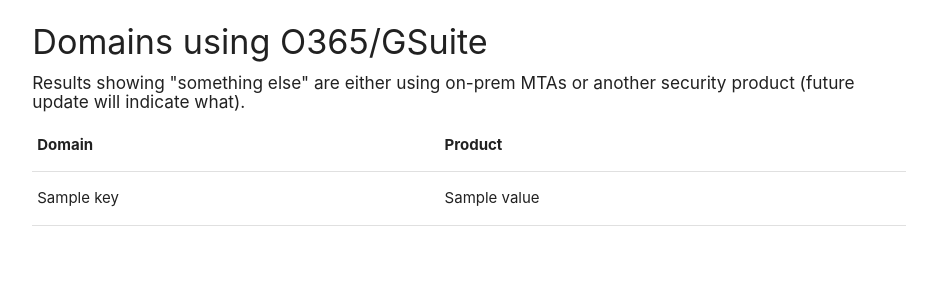
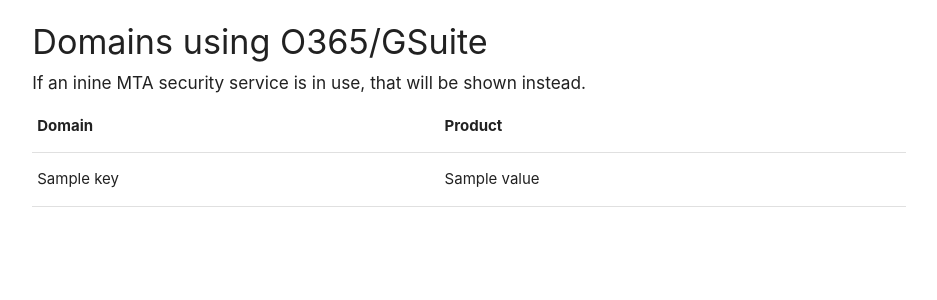
Before and after one commit to sg84/o365-checkr, a Flask app: template templates/result.html in a window 1280 px wide. Shown: the top 300 px of the page, without its empty margins (171-1108 px from the left). Run offline with Flask 2, Linux system fonts and the light colour scheme; the template is opened without the code that fills it: most values are stand-ins (such as "Sample title", 1, 10 or a date in 2020).

Commit message:
update result.html

```diff
--- a/templates/result.html
+++ b/templates/result.html
@@ -15,7 +15,7 @@
             <div class="row">
                 <div class="col s12">
                 <h4>Domains using O365/GSuite</h4>
-                <h6>Results showing "something else" are either using on-prem MTAs or another security product (future update will indicate what).</h6>
+                <h6>If an inine MTA security service is in use, that will be shown instead.</h6>
                     <table border="1">
                         <th>Domain</th>
                         <th>Product</th>
```
